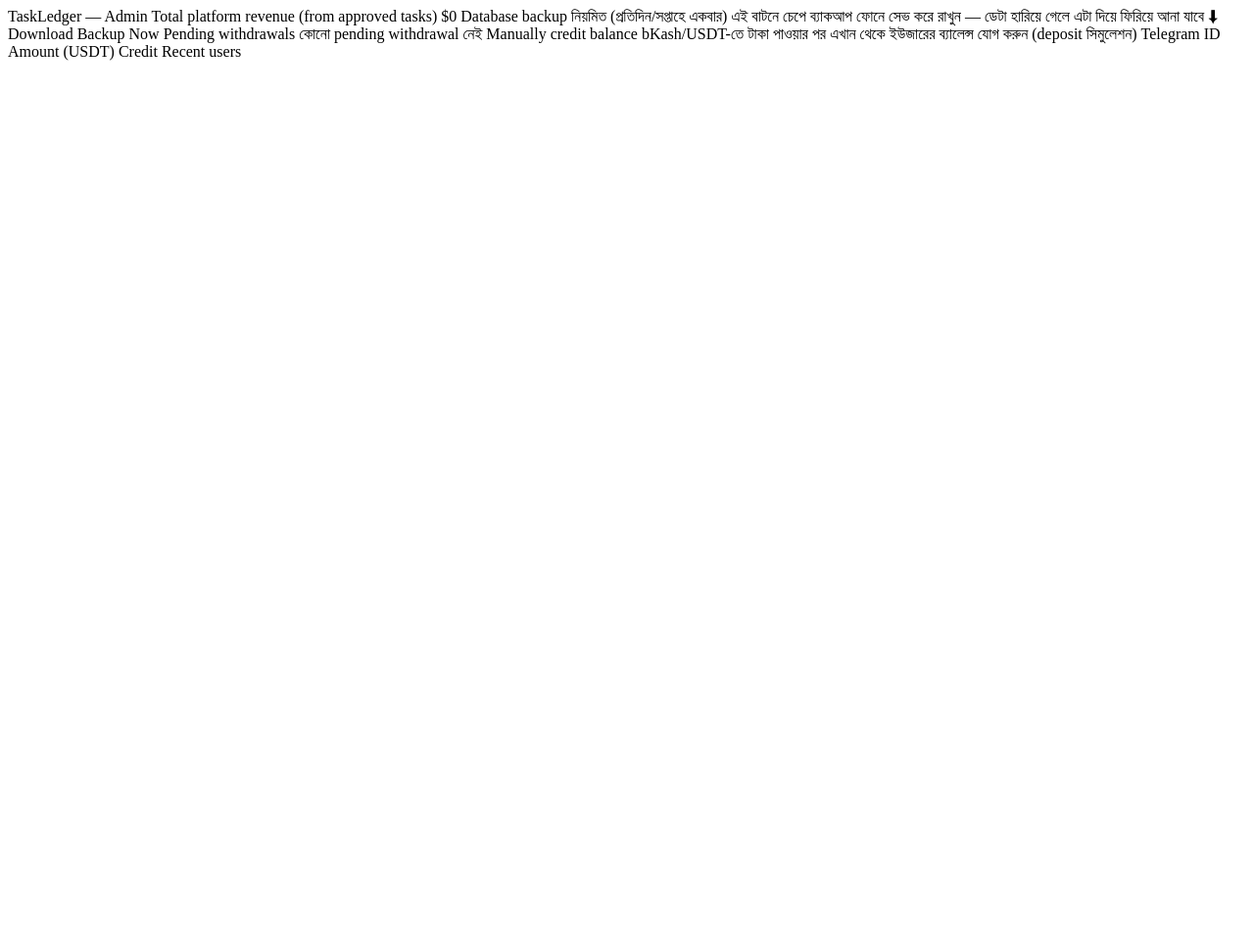
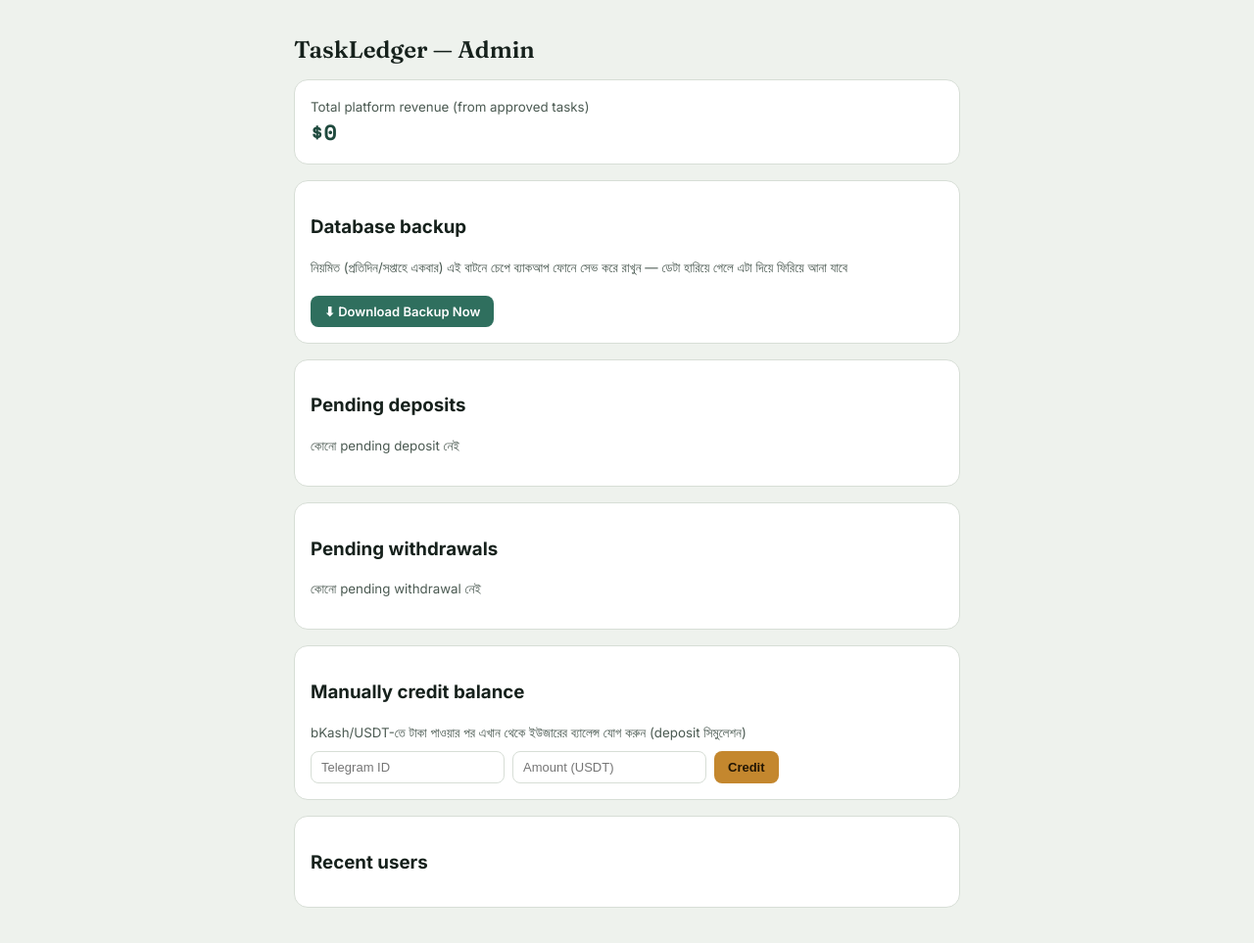
Before and after one commit to fahimahmed893/taskpay660_bot, a Flask app: page /admin/taskpay-admin-panel-fahim660 in a window 1280 px wide. Shown: the whole page at 98% size. Before the commit the page ends 62 px from the top, so only its background shows below. Run offline with Flask 3, Linux system fonts and the light colour scheme; data that the repository does not hold is empty.

Commit message:
Update admin.html

```diff
--- a/templates/admin.html
+++ b/templates/admin.html
@@ -1,26 +1,99 @@
-TaskLedger — Admin
-Total platform revenue (from approved tasks)
-${{ revenue }}
-Database backup
-নিয়মিত (প্রতিদিন/সপ্তাহে একবার) এই বাটনে চেপে ব্যাকআপ ফোনে সেভ করে রাখুন — ডেটা হারিয়ে গেলে এটা দিয়ে ফিরিয়ে আনা যাবে
+<!DOCTYPE html>
+<html lang="en">
+<head>
+<meta charset="UTF-8">
+<meta name="viewport" content="width=device-width, initial-scale=1.0">
+<title>TaskLedger — Admin</title>
+<link href="https://fonts.googleapis.com/css2?family=Fraunces:opsz,wght@9..144,600&family=Inter:wght@400;500;600;700&family=Space+Mono:wght@400;700&display=swap" rel="stylesheet">
+<style>
+  :root{--paper:#EEF2ED;--paper-raised:#FFFFFF;--ink:#16211C;--ink-soft:#4B5A52;--line:#D7DED6;--pine:#2F6F5E;--pine-deep:#1F4A3E;--gold:#C4872E;--coral:#BE4F39;}
+  *{box-sizing:border-box;}
+  body{background:var(--paper);color:var(--ink);font-family:'Inter',sans-serif;margin:0;padding:20px;max-width:720px;margin:0 auto;}
+  h1{font-family:'Fraunces',serif;font-size:24px;}
+  .card{background:var(--paper-raised);border:1px solid var(--line);border-radius:14px;padding:16px;margin-bottom:16px;}
+  .row{display:flex;justify-content:space-between;align-items:center;padding:10px 0;border-bottom:1px solid var(--line);gap:10px;flex-wrap:wrap;}
+  .row:last-child{border-bottom:none;}
+  .btn{border:none;border-radius:8px;padding:8px 14px;font-weight:600;font-size:13px;cursor:pointer;text-decoration:none;color:#fff;display:inline-block;}
+  .btn.pay{background:var(--pine);}
+  .btn.reject{background:var(--coral);}
+  .revenue{font-family:'Space Mono',monospace;font-size:22px;color:var(--pine-deep);font-weight:700;}
+  input{border:1px solid var(--line);border-radius:8px;padding:8px 10px;font-size:13px;}
+  .btn.credit{background:var(--gold);color:#231604;border:none;font-size:13px;font-weight:700;padding:8px 14px;border-radius:8px;cursor:pointer;}
+  small{color:var(--ink-soft);}
+</style>
+</head>
+<body>
+  <h1>TaskLedger — Admin</h1>
 
-⬇ Download Backup Now
-Pending withdrawals
-{% if withdrawals|length == 0 %}
-কোনো pending withdrawal নেই
+  <div class="card">
+    <small>Total platform revenue (from approved tasks)</small>
+    <div class="revenue">${{ revenue }}</div>
+  </div>
 
-{% endif %} {% for w in withdrawals %}
-{{ w.username or w.first_name }} — ${{ "%.2f"|format(w.amount) }} via {{ w.method }}
-{{ w.created_at }}
-Mark Paid Reject
-{% endfor %}
-Manually credit balance
-bKash/USDT-তে টাকা পাওয়ার পর এখান থেকে ইউজারের ব্যালেন্স যোগ করুন (deposit সিমুলেশন)
-Telegram ID
-Amount (USDT)
-Credit
-Recent users
-{% for u in users %}
-{{ u.username and '@'+u.username or u.first_name }} (ID: {{ u.telegram_id }})
-${{ "%.2f"|format(u.balance) }}
-{% endfor %}
+  <div class="card">
+    <h3>Database backup</h3>
+    <small>নিয়মিত (প্রতিদিন/সপ্তাহে একবার) এই বাটনে চেপে ব্যাকআপ ফোনে সেভ করে রাখুন — ডেটা হারিয়ে গেলে এটা দিয়ে ফিরিয়ে আনা যাবে</small>
+    <br><br>
+    <a class="btn pay" href="/admin/{{ secret }}/backup">⬇ Download Backup Now</a>
+  </div>
+
+  <div class="card">
+    <h3>Pending deposits</h3>
+    {% if deposits|length == 0 %}
+      <p><small>কোনো pending deposit নেই</small></p>
+    {% endif %}
+    {% for d in deposits %}
+      <div class="row">
+        <div>
+          <b>{{ d.username or d.first_name }}</b> — ${{ "%.2f"|format(d.amount) }} via {{ d.method }}
+          <br><small>Ref: {{ d.transaction_ref }}</small>
+          <br><small>{{ d.created_at }}</small>
+        </div>
+        <div>
+          <a class="btn pay" href="/admin/{{ secret }}/deposit/{{ d.id }}/approve">Approve</a>
+          <a class="btn reject" href="/admin/{{ secret }}/deposit/{{ d.id }}/reject">Reject</a>
+        </div>
+      </div>
+    {% endfor %}
+  </div>
+
+  <div class="card">
+    <h3>Pending withdrawals</h3>
+    {% if withdrawals|length == 0 %}
+      <p><small>কোনো pending withdrawal নেই</small></p>
+    {% endif %}
+    {% for w in withdrawals %}
+      <div class="row">
+        <div>
+          <b>{{ w.username or w.first_name }}</b> — ${{ "%.2f"|format(w.amount) }} via {{ w.method }}
+          <br><small>{{ w.created_at }}</small>
+        </div>
+        <div>
+          <a class="btn pay" href="/admin/{{ secret }}/withdraw/{{ w.id }}/paid">Mark Paid</a>
+          <a class="btn reject" href="/admin/{{ secret }}/withdraw/{{ w.id }}/reject">Reject</a>
+        </div>
+      </div>
+    {% endfor %}
+  </div>
+
+  <div class="card">
+    <h3>Manually credit balance</h3>
+    <small>bKash/USDT-তে টাকা পাওয়ার পর এখান থেকে ইউজারের ব্যালেন্স যোগ করুন (deposit সিমুলেশন)</small>
+    <form method="POST" action="/admin/{{ secret }}/credit" style="margin-top:10px;display:flex;gap:8px;flex-wrap:wrap;">
+      <input type="number" name="telegram_id" placeholder="Telegram ID" required>
+      <input type="number" step="0.01" name="amount" placeholder="Amount (USDT)" required>
+      <button class="btn credit" type="submit">Credit</button>
+    </form>
+  </div>
+
+  <div class="card">
+    <h3>Recent users</h3>
+    {% for u in users %}
+      <div class="row">
+        <div>{{ u.username and '@'+u.username or u.first_name }} <small>(ID: {{ u.telegram_id }})</small></div>
+        <div><b>${{ "%.2f"|format(u.balance) }}</b></div>
+      </div>
+    {% endfor %}
+  </div>
+</body>
+</html>
```
